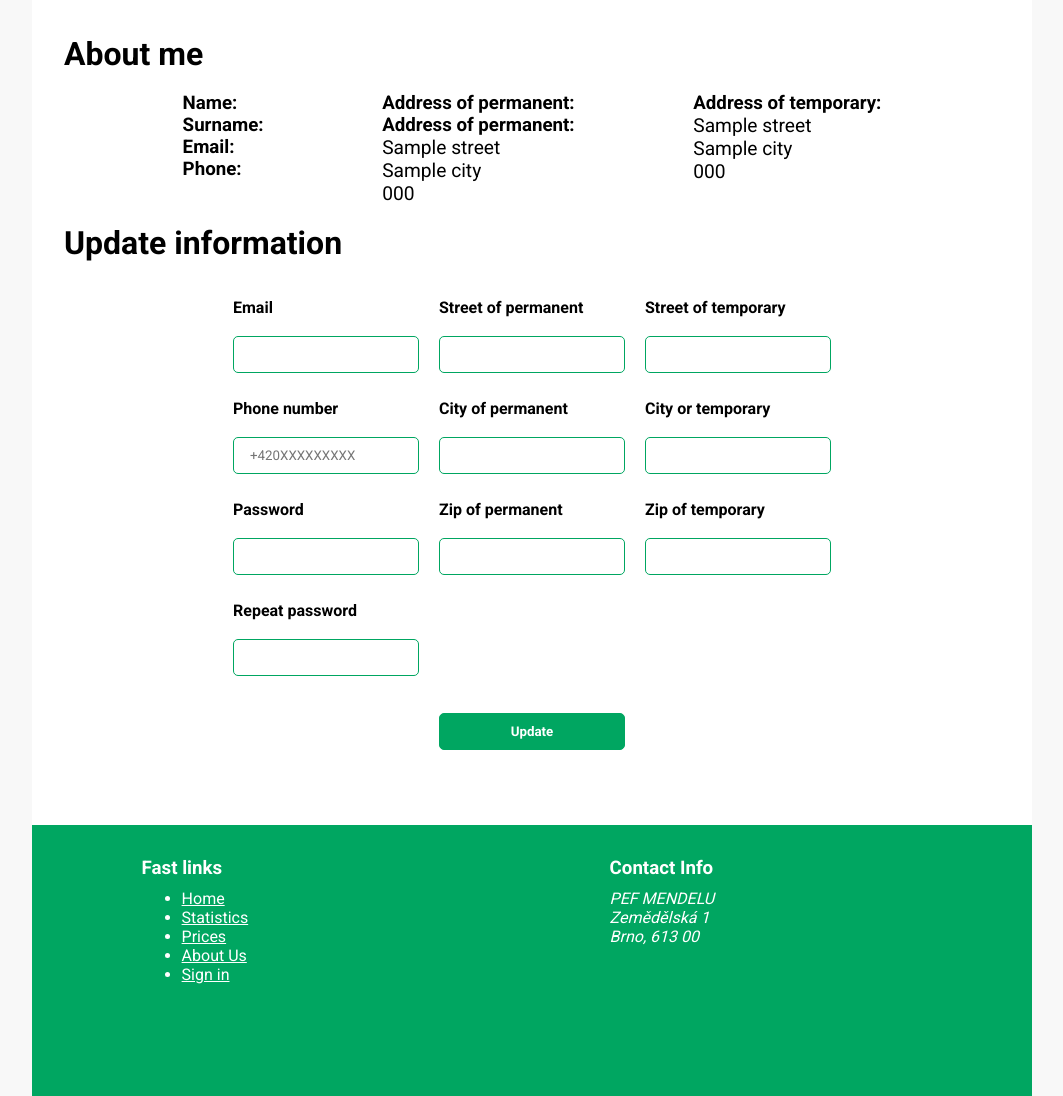
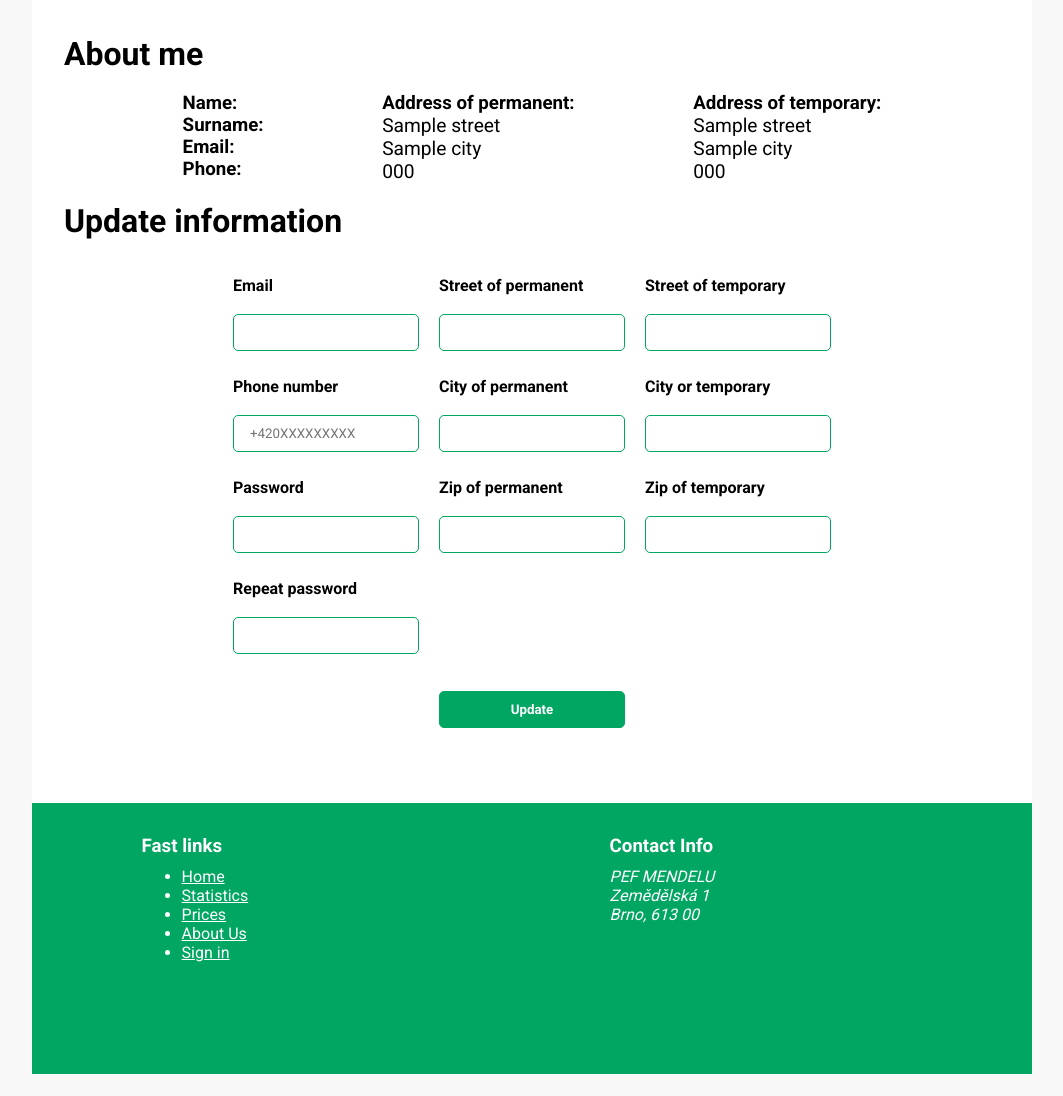
Before and after one commit to MartinWeiss01/flask_vwaproj, a Flask app: template templates/default/account.html in a window 1280 px wide. Shown: the part 61-1157 px from the top of the page, without its empty margins (108-1171 px from the left). After the commit the page ends 1135 px from the top, so only its background shows below. Run offline with Flask 2, Linux system fonts and the light colour scheme; the template is opened without the code that fills it: values that come from a table or form of the project are taken from there, most other values are stand-ins (such as "Sample title", 1, 10 or a date in 2020); some libraries are stand-ins or nearby versions.

Commit message:
-acc update

```diff
--- a/templates/default/account.html
+++ b/templates/default/account.html
@@ -21,16 +21,16 @@
 </div>
 <div >
  {% if addresses_main  %}
-    <h3>Address of permanent:</h3>
+   <h3>Address of permanent:</h3>
    {% for address in addresses_main %}
-    <h3>Address of permanent:</h3>
+
     <p>{{ address['street'] }}</p>
     <p>{{ address['city'] }}</p>
     <p>{{ address['postalcode'] }}</p>
     {% endfor %}
     {% else %}
 
-    <h3>Address of permanent:</h3>
+
     <p> None </p>
     <p>None </p>
     <p>None </p>
@@ -40,15 +40,15 @@
 </div>
  <div >
 {% if addresses %}
+<h3>Address of temporary:</h3>
+{% for address in addresses %}
 
-{% for address in addresses %}
-    <h3>Address of temporary:</h3>
     <p>{{ address['street'] }}</p>
     <p>{{ address['city'] }}</p>
     <p>{{ address['postalcode'] }}</p>
      {% endfor %}
     {% else %}
-    <h3>Address of temporary:</h3>
+
     <p>None</p>
     <p>None</p>
     <p>None</p>
```
